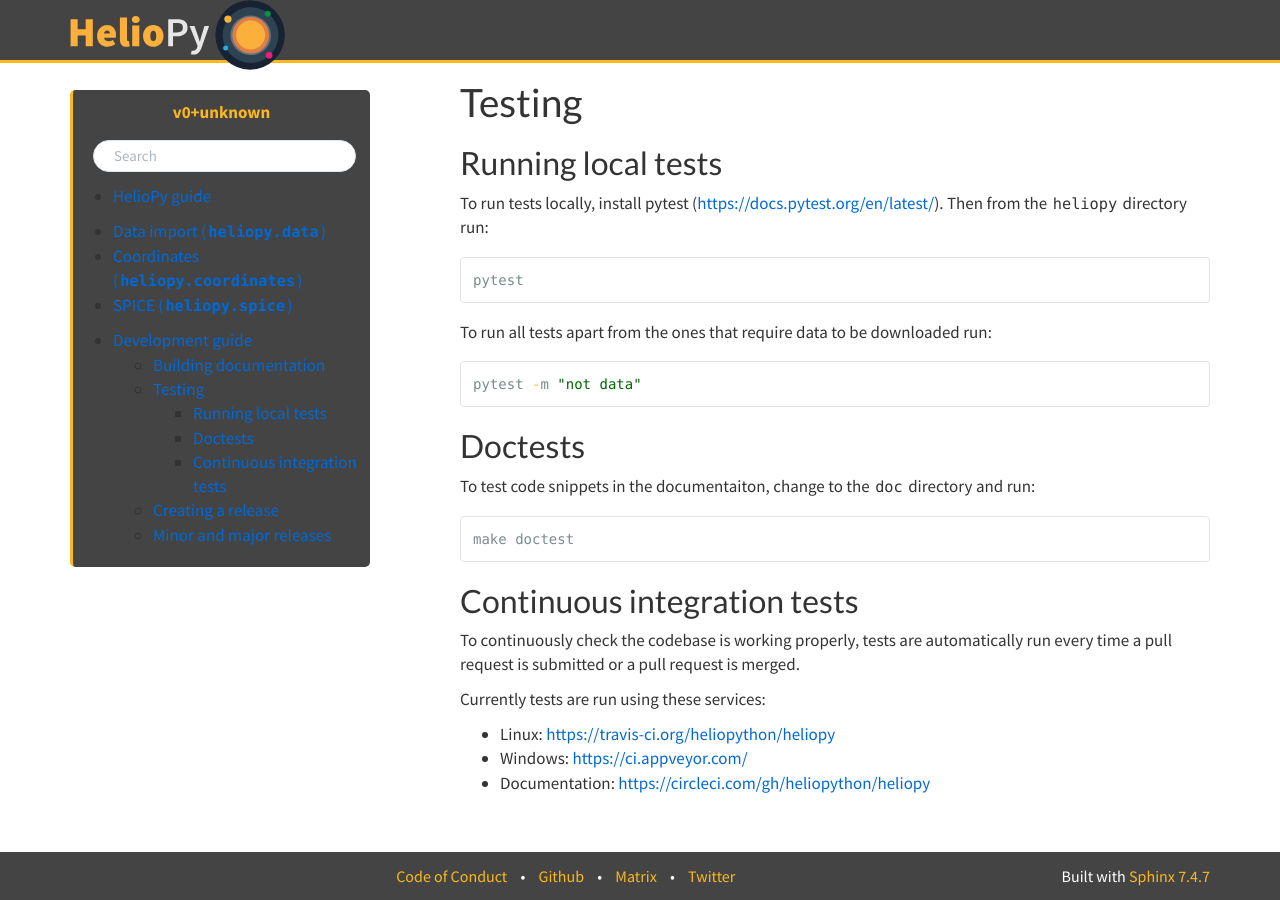
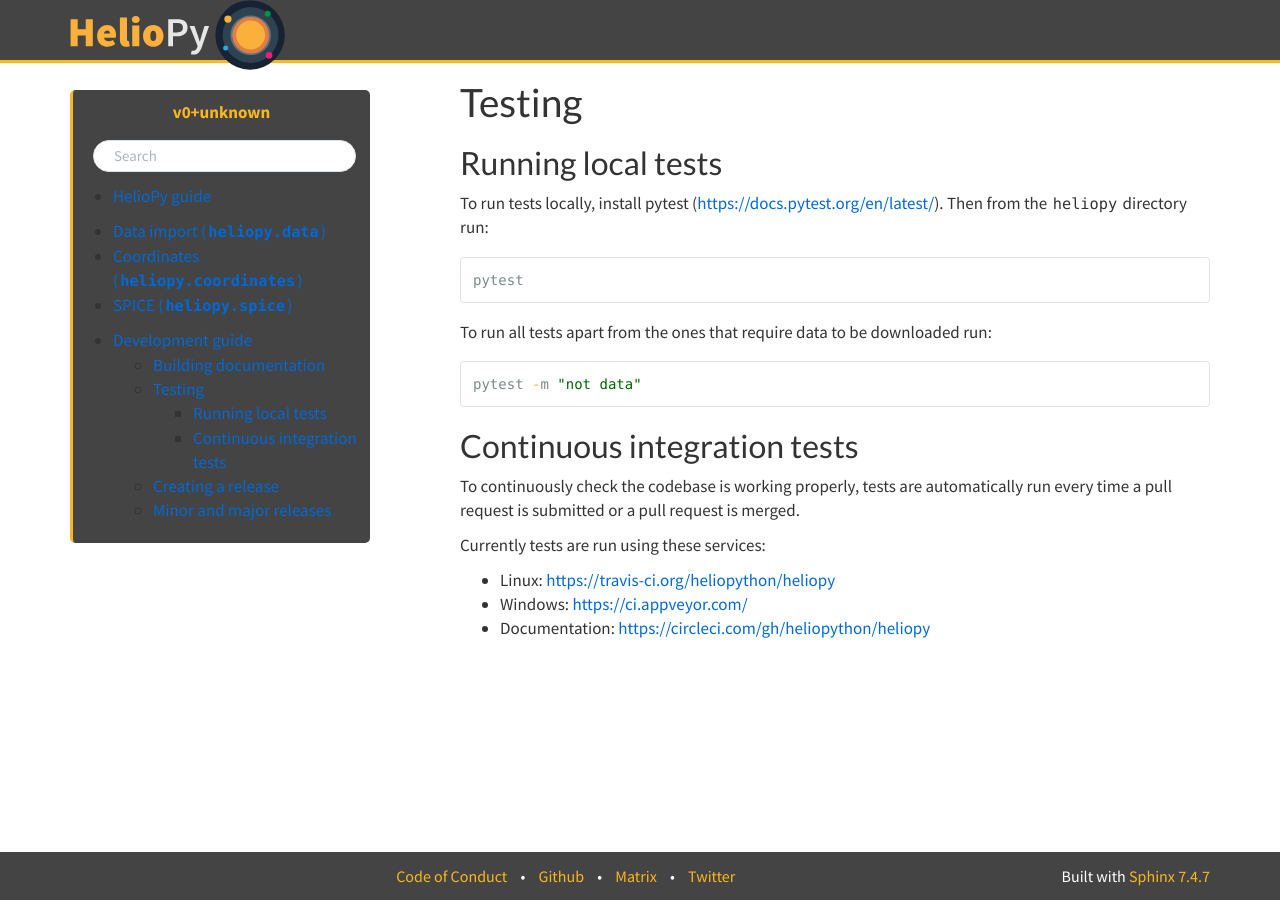
Before and after one commit to heliopython/heliopy, a Sphinx documentation site: the page built from doc/source/development/testing.rst, in a window 1280 px wide. Built offline with Sphinx 7.4.7, drawn with Linux system fonts in a browser that asks for light colours; pages that are not in the unit, such as notebooks, are missing from menus.

Commit message:
Remove bit of doctests

```diff
--- a/doc/source/development/testing.rst
+++ b/doc/source/development/testing.rst
@@ -12,13 +12,6 @@ To run all tests apart from the ones that require data to be downloaded run::
 
    pytest -m "not data"
 
-Doctests
---------
-To test code snippets in the documentaiton, change to the ``doc`` directory
-and run::
-
-  make doctest
-
 Continuous integration tests
 ----------------------------
 To continuously check the codebase is working properly, tests are automatically
```
